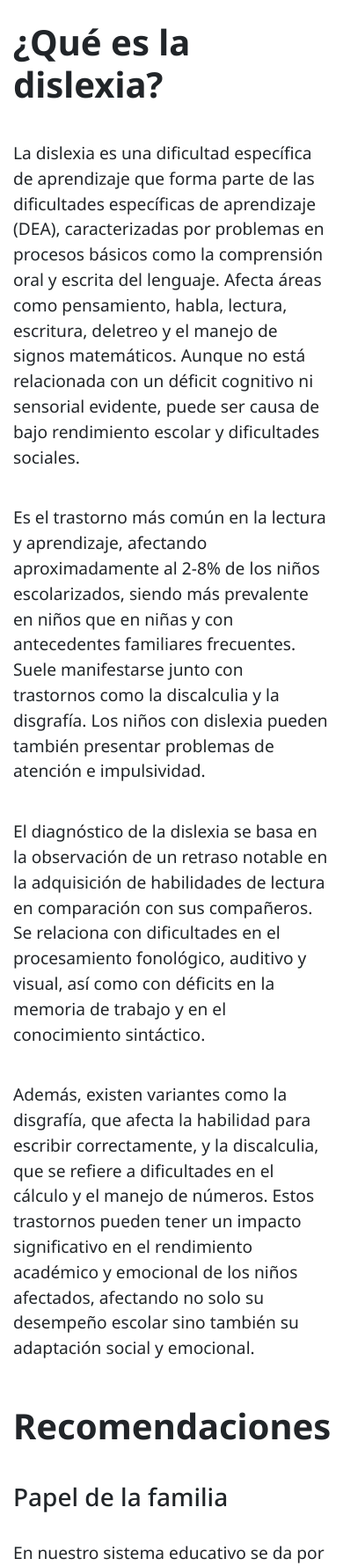
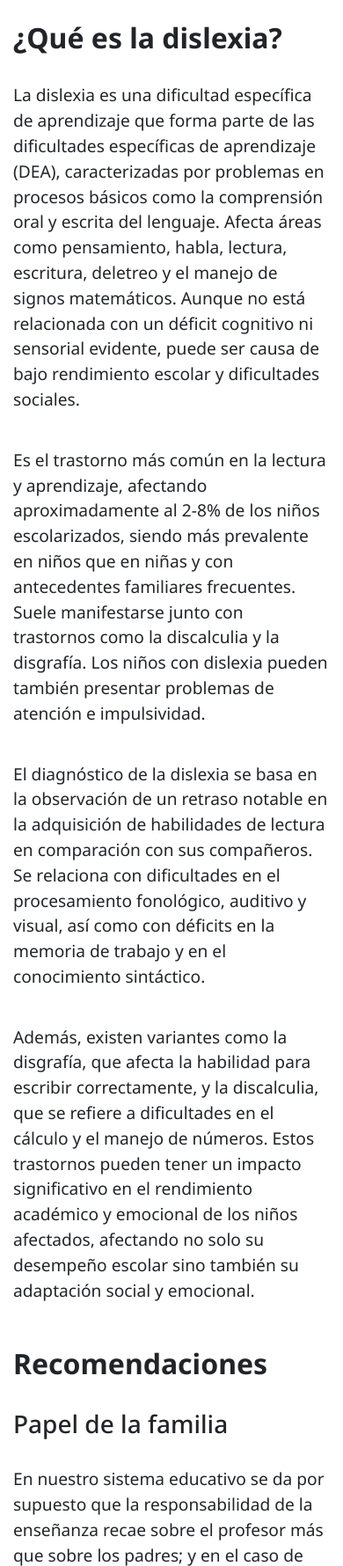
Before and after one commit to SdazaP/pre-diagnostico-dislexia, a PHP site: page /articulo.php in a window 390 px wide. Shown: the part 96-1876 px from the top of the page at 88% size. Run offline with PHP 8.4, Linux system fonts and the light colour scheme; some libraries are stand-ins or nearby versions; some web fonts are replaced.

Commit message:
Titulo articulo

```diff
--- a/css/style.css
+++ b/css/style.css
@@ -552,6 +552,11 @@ body {
         margin: 0 0 2em 0;
     }
 
+    /* articulo */
+    .titulo{
+        font-size: 2em;
+    }
+
     /* footer */
     .footer-head{
         display: flex;
```
